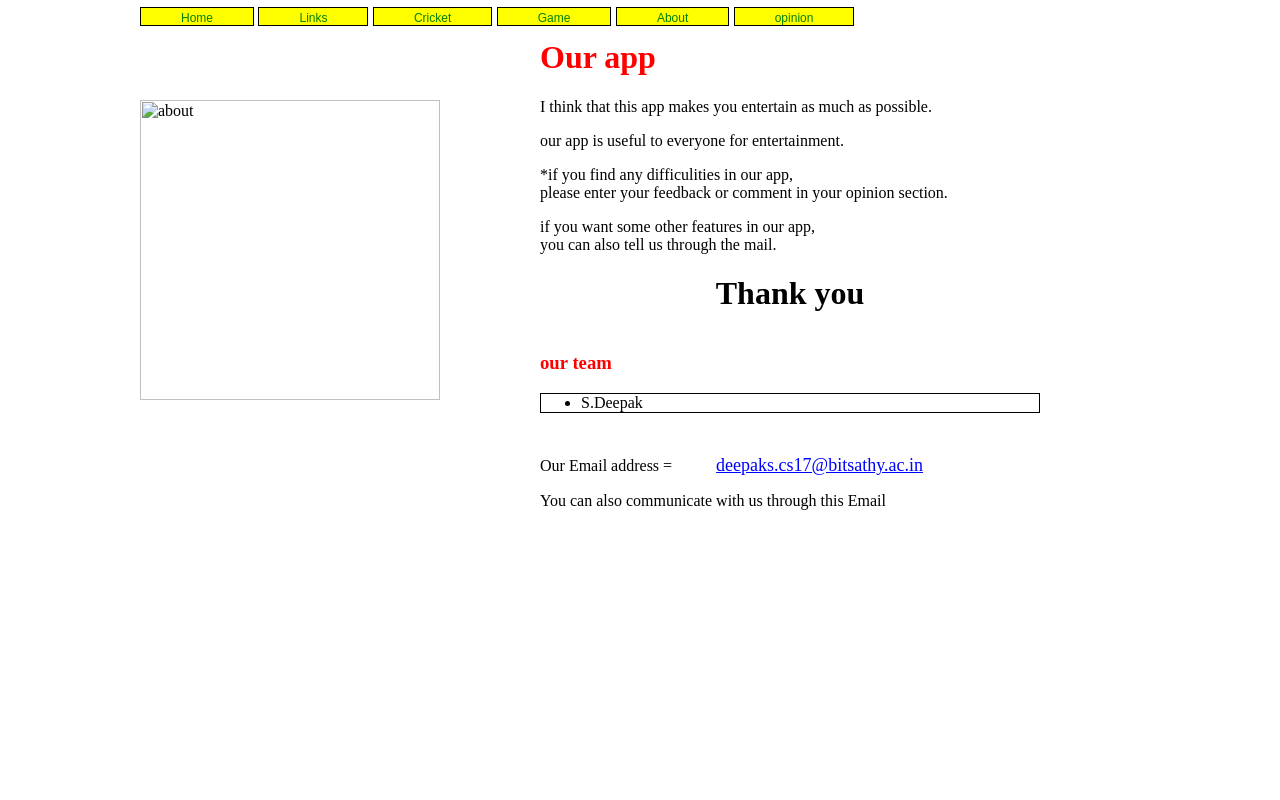
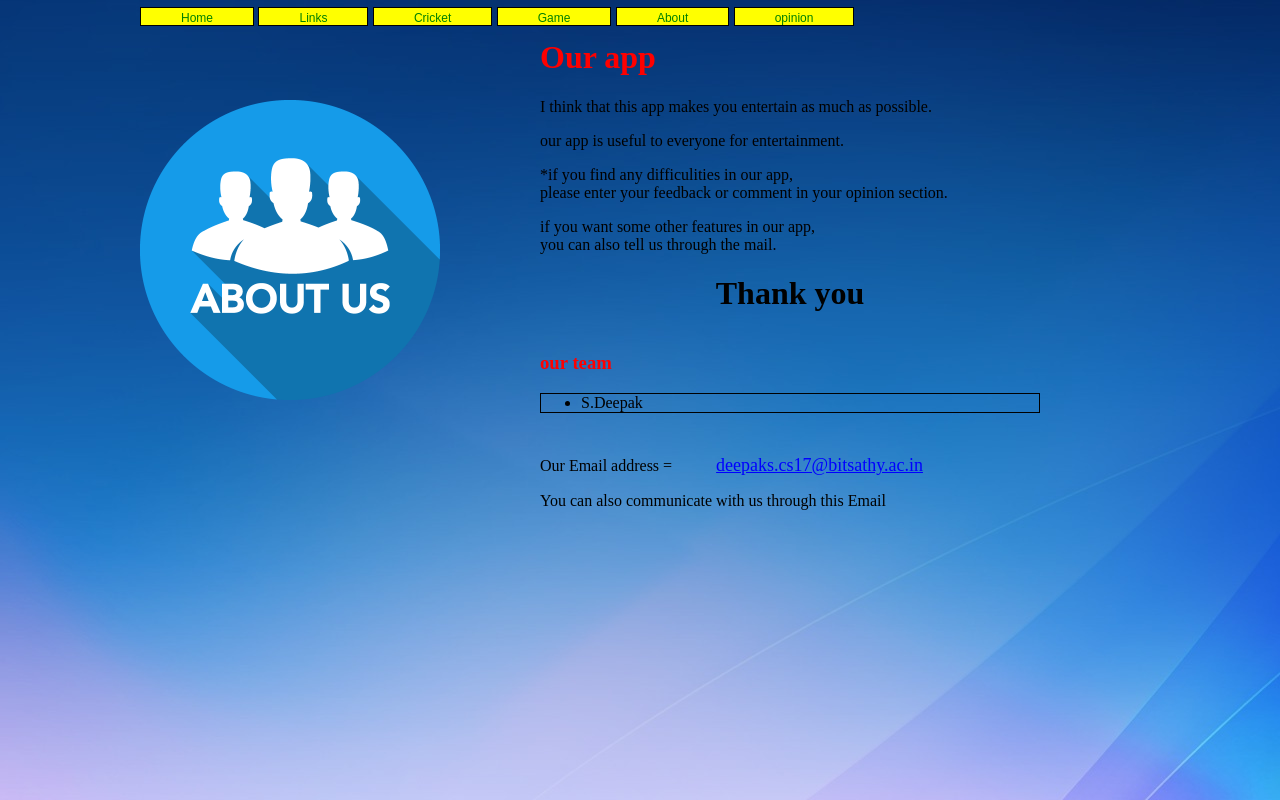
Before and after one commit to DeepakAnthiyur/suma, a plain HTML site: page about.html in a window 1280 px wide. Drawn offline with Linux system fonts and the light colour scheme; files that its build step writes are made by us from their sources.

Commit message:
Update about.html

```diff
--- a/about.html
+++ b/about.html
@@ -4,10 +4,10 @@
   <title>
    about our app
   </title>
-  <link href="css/about.css" rel="stylesheet" type="text/css" >
+  <link href="about.css" rel="stylesheet" type="text/css" >
  </head>
 
- <body background="images/background6.jpg">
+ <body background="background6.jpg">
   <ul class="navi">
    <li class="navigation"><a href="navigation.html" >Home</a></li>
    <li class="navigation"><a href="#">Links</a></li>
@@ -17,7 +17,7 @@
    <li class="navigation"><a href="form.html">opinion</a></li>
   </ul>
 
-   <img src="images/about1.png" alt="about" class="img">
+   <img src="about1.png" alt="about" class="img">
 
 
   <div>
```
